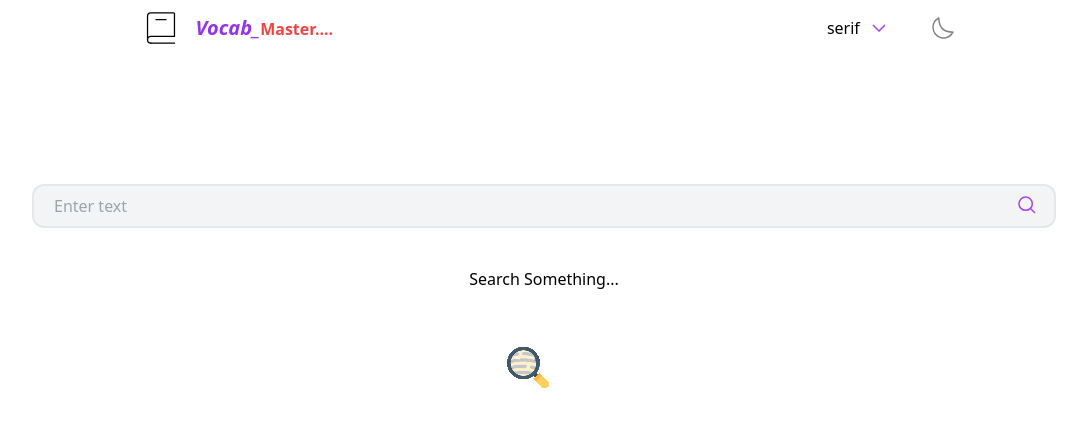
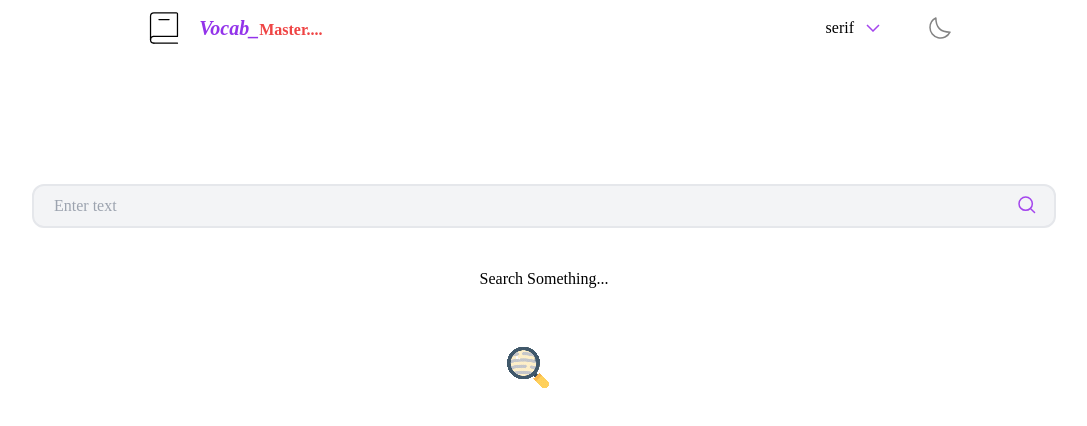
Before and after one commit to bharathikannansambasivam/Dictionary-web-app, a React (Vite) app: page / in a window 1280 px wide. Shown: the top 426 px of the page, without its empty margins (96-1183 px from the left). Built offline with nearby package versions, Linux system fonts and the light colour scheme.

Commit message:
fix: fixed font toggle button

```diff
--- a/src/components/Topbar.jsx
+++ b/src/components/Topbar.jsx
@@ -23,7 +23,8 @@ function Topbar() {
     <div
       className={` ${
         toggleTheme ? "bg-black text-white" : "bg-white text-black"
-      } font-${font}`}
+      } `}      style={{ fontFamily: font }}
+
     >
       <div className="flex justify-around items-center ">
         <div className="flex items-center gap-2 font-extrabold">
```
